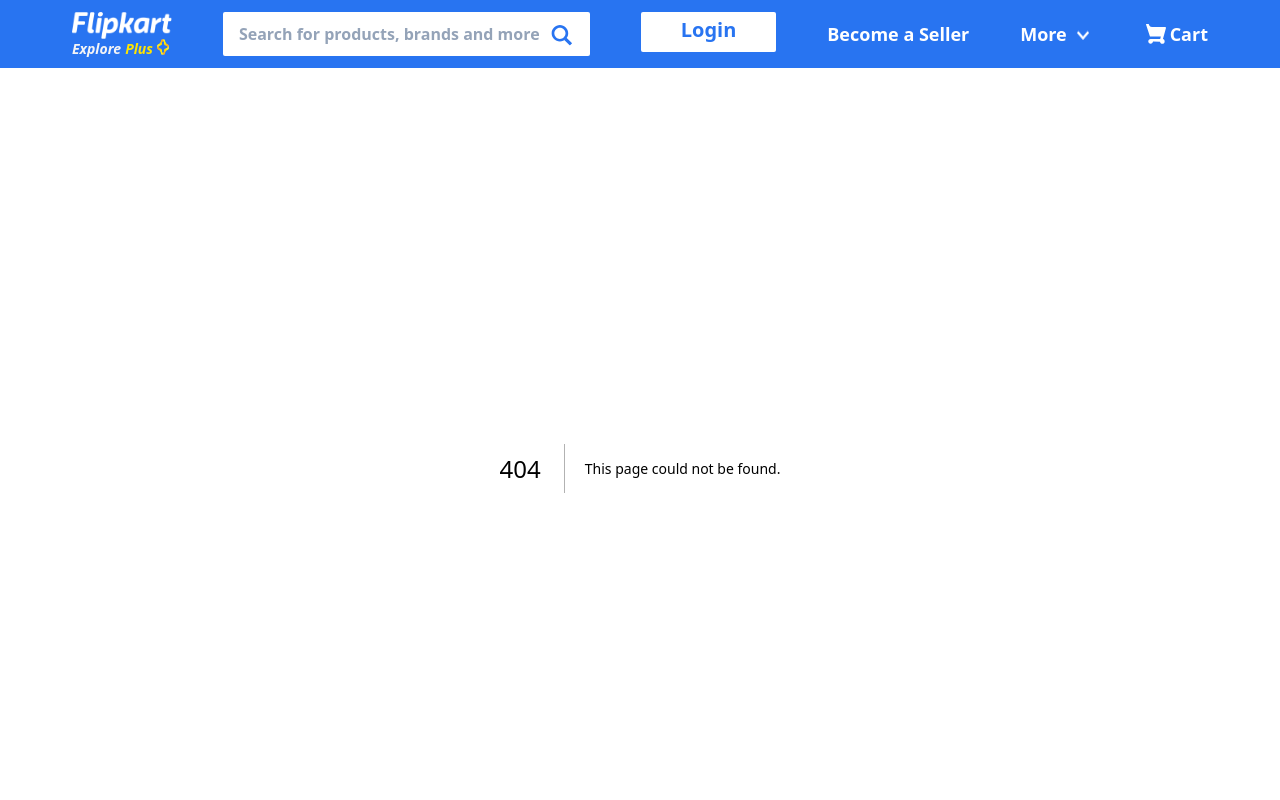
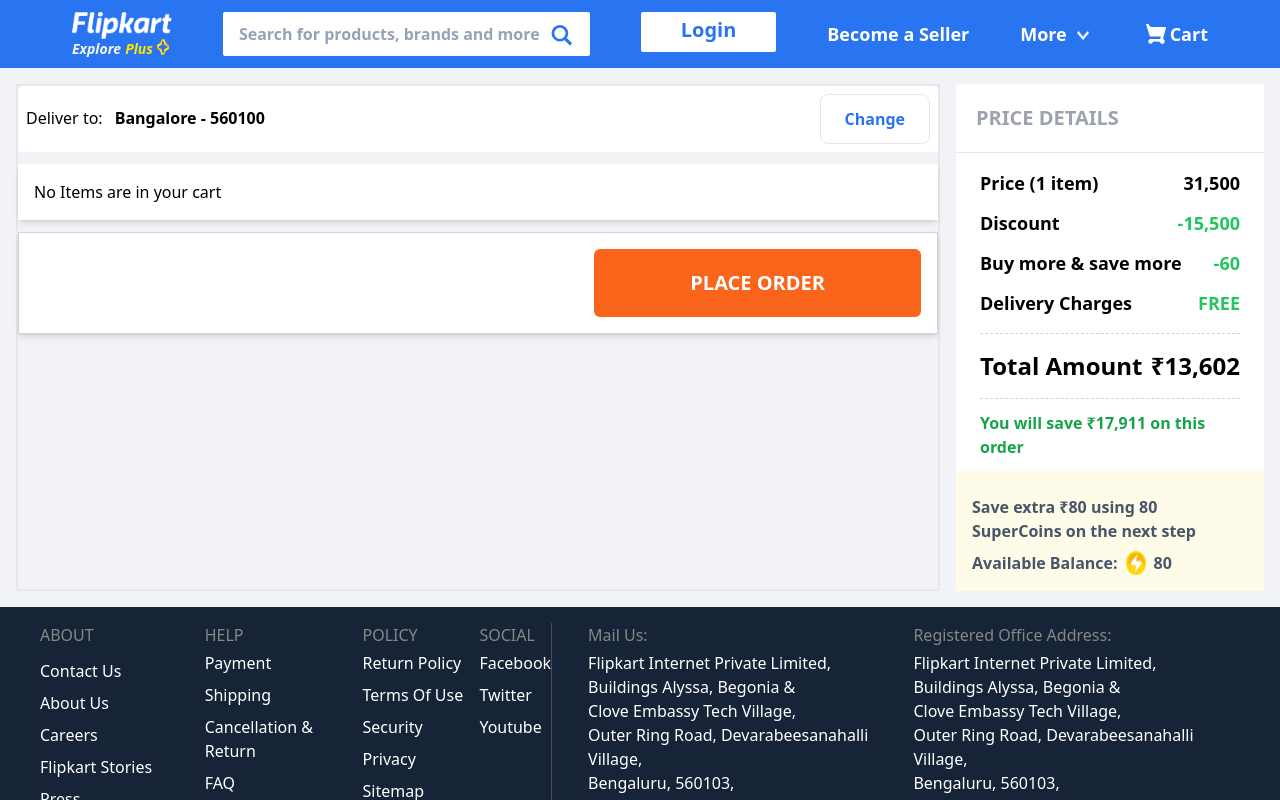
Before and after one commit to kannansgithub/flipkart_clone, a Next.js app: page /viewcart in a window 1280 px wide. Before the commit this address had no page. Shown: the top 800 px of the page. Built offline with nearby package versions, Linux system fonts and the light colour scheme.

Commit message:
Added Cart Page

```diff
--- /dev/null
+++ b/components/CartItem/CartItem.tsx
@@ -0,0 +1,79 @@
+import Image from 'next/image';
+import { CartItem } from '../../models/Cart';
+var days = ['Sun', 'Mon', 'Tue', 'Wed', 'Thu', 'Fri', 'Sat'];
+var months = [
+  'Jan',
+  'Feb',
+  'Mar',
+  'Apr',
+  'May',
+  'Jun',
+  'Jul',
+  'Aug',
+  'Sep',
+  'Oct',
+  'Nov',
+  'Dec',
+];
+type Props = {
+  item: CartItem;
+};
+const getDate = () => {
+  const today = new Date();
+  var day = days[today.getDay()];
+  var month = months[today.getMonth()];
+  var date = today.getDate();
+  return `${day} ${month} ${date}`;
+};
+const ProductInCart = ({ item }: Props) => {
+  return (
+    <div className="flex gap-4">
+      <div className="flex flex-col gap-3 justify-center items-center">
+        <div className="h-3/4">
+          <Image src={item.thumbnail} height={200} width={200} alt="" />
+        </div>
+        <div className="flex gap-3 mt-4">
+          <button className="bg-gray-100  border border-gray-400 h-10 w-10 rounded-full shadow font-bold text-xl">
+            -
+          </button>
+          <input
+            type="text"
+            value={item.quantity}
+            className="border border-gray-400 text-center w-16 font-semibold text-xl"
+          />
+          <button className="bg-gray-100  border border-gray-400 h-10 w-10 rounded-full shadow font-bold text-xl">
+            +
+          </button>
+        </div>
+      </div>
+      <div className="w-2/4">
+        <div className="h-3/4">
+          <h2 className="text-xl font-semibold">{item.title}</h2>
+          <div className="flex gap-2">
+            <div className="text-md text-gray-400">
+              Seller: Jain Bandhu Entreprises
+            </div>
+            <Image
+              src="/img/assured.png"
+              height={30}
+              width={80}
+              alt="assured"
+            />
+          </div>
+          <p className="mt-5 text-xl font-semibold">₹{item.price}</p>
+        </div>
+        <div className="flex ">
+          <button className="text-xl hover:text-primary p-4 uppercase font-semibold">
+            Save for later
+          </button>
+          <button className="text-xl hover:text-primary p-4 uppercase font-semibold">
+            Remove
+          </button>
+        </div>
+      </div>
+      <p>Delivery by {getDate()}</p>
+    </div>
+  );
+};
+
+export default ProductInCart;
--- a/components/Layout.tsx
+++ b/components/Layout.tsx
@@ -9,13 +9,13 @@
 const Layout = ({ children }: Props) => {
   return (
     <div
-      className="h-full w-full "
+      className="h-full w-full bg-lightgray "
       onScroll={() => {
         console.log('scrolling');
       }}
     >
       <Navbar />
-      <main>{children}</main>
+      <main className="">{children}</main>
       <Footer />
     </div>
   );
--- a/components/Navbar/NavLink/NavLink.tsx
+++ b/components/Navbar/NavLink/NavLink.tsx
@@ -12,9 +12,9 @@
 function NavLink({ text, href, prefixIconUrl, sufixIcon, items }: Props) {
   return (
     <>
-      <div className="flex gap-1 text-white font-semibold my-3 text-lg">
+      <div className="flex gap-1 text-white font-semibold my-3 text-lg relative">
         {items ? (
-          <div className="bg-red-500 flex justify-center items-center h-5 w-5 rounded-full p-2 text-sm">
+          <div className="bg-red-500 flex justify-center items-center h-5 w-5 rounded-full p-2 text-sm absolute -mt-4">
             {items}
           </div>
         ) : null}
--- a/components/Navbar/Navbar.tsx
+++ b/components/Navbar/Navbar.tsx
@@ -15,12 +15,14 @@
     <div className={`${classes.navbarMain}`}>
       <div className={classes.navbarContainer}>
         <div className="flex flex-col mt-1">
+          <Link href="/">
             <Image
               src="/img/logo.png"
               alt="Flipkart logo"
               height={27}
               width={100}
             />
+          </Link>
 
           <Link href="/plus" className="hover:underline">
             <div className="flex flex-row gap-1">
@@ -43,7 +45,7 @@
         <NavLink href="/" text="Become a Seller"></NavLink>
         <NavLink href="/" text="More" sufixIcon="/img/down-arrow.png"></NavLink>
         <NavLink
-          href="/"
+          href="/viewcart"
           text="Cart"
           prefixIconUrl="/img/cart.svg"
           items={totalItems}
--- a/pages/product/[...id].tsx
+++ b/pages/product/[...id].tsx
@@ -160,14 +160,14 @@
                 className="bg-tertiary uppercase py-5 text-white px-9 text-semibold font-xl flex gap-2"
                 onClick={HandleAddToCart}
               >
-                <IoIosCart className="mt-1 text-semibold font-xl" />
+                <IoIosCart className="mt-1 font-semibold text-xl" />
                 <span className="text-semibold font-xl">Add to Cart</span>
               </button>
               <button
                 className="bg-secondary uppercase py-5 text-white px-11 text-semibold font-xl flex gap-2"
                 onClick={HandleBuyNow}
               >
-                <IoIosFlash className="mt-1 text-semibold font-xl" />
+                <IoIosFlash className="mt-1 font-semibold text-xl" />
                 <span>Buy Now</span>
               </button>
             </div>
--- /dev/null
+++ b/pages/viewcart/index.tsx
@@ -0,0 +1,109 @@
+import Image from 'next/image';
+import { connect, ConnectedProps } from 'react-redux';
+import ProductInCart from '../../components/CartItem/CartItem';
+import { CartItem } from '../../models/Cart';
+import { RootState } from '../../states/state/RootState';
+type PropsFromRedux = ConnectedProps<typeof connector>;
+
+type Props = PropsFromRedux & {};
+
+const index = ({ itemsInCart }: Props) => {
+  return (
+    <div className=" my-4 mx-4">
+      <div className="flex  gap-4">
+        <div className="w-3/4 border-2 border-gray-200">
+          <div className="flex flex-col gap-3">
+            <div className="w-full p-2 rounded-t-md bg-white">
+              <div className="flex justify-between">
+                <div className="flex gap-3 mt-3">
+                  <p>Deliver to: </p>
+                  <h2 className="font-semibold">Bangalore - 560100</h2>
+                </div>
+                <button className="p-3 border border-gray-200 text-primary font-semibold rounded-lg px-6">
+                  Change
+                </button>
+              </div>
+            </div>
+            <div className=" bg-white shadow-md p-4">
+              {itemsInCart && itemsInCart.length > 0 ? (
+                itemsInCart.map((item, index) => (
+                  <ProductInCart item={item} key={index} />
+                ))
+              ) : (
+                <div>No Items are in your cart</div>
+              )}
+            </div>
+            <div className="w-full bg-white shadow-md border border-gray-300 p-4 flex justify-end">
+              <button className="bg-secondary uppercase py-5 text-white px-24 font-semibold text-xl rounded-md">
+                place order
+              </button>
+            </div>
+          </div>
+        </div>
+
+        <div className="w-1/4 bg-white  rounded-sm">
+          <div className="border-b border-gray-200">
+            <div className="p-5">
+              <h2 className="font-semibold uppercase text-xl text-gray-400">
+                Price details
+              </h2>
+            </div>
+          </div>
+          <div className="px-6">
+            <div className="border-b border-dashed border-gray-300">
+              <div className="flex flex-col gap-3 py-4 text-lg font-semibold">
+                <div className="flex justify-between">
+                  <div>Price (1 item)</div>
+                  <div>31,500</div>
+                </div>
+                <div className="flex justify-between">
+                  <div>Discount</div>
+                  <div className="text-green-500 ">-15,500</div>
+                </div>
+                <div className="flex justify-between">
+                  <div>Buy more & save more</div>
+                  <div className="text-green-500 ">-60</div>
+                </div>
+                <div className="flex justify-between">
+                  <div>Delivery Charges</div>
+                  <div className="text-green-500 ">FREE</div>
+                </div>
+              </div>
+            </div>
+            <div className="border-b border-dashed border-gray-300">
+              <div className="flex flex-col gap-3 py-4">
+                <div className="flex justify-between text-2xl font-semibold">
+                  <div>Total Amount</div>
+                  <div>₹13,602</div>
+                </div>
+              </div>
+            </div>
+            <div className="text-green-600 font-semibold my-3 text-md">
+              You will save ₹17,911 on this order
+            </div>
+          </div>
+          {/* <div>
+          Safe and Secure Payments.Easy returns.100% Authentic products.
+        </div> */}
+          <div className="p-4 bg-yellow-50 text-md font-semibold text-slate-600">
+            <div className="my-2">
+              Save extra ₹80 using 80 SuperCoins on the next step
+            </div>
+            <div className="flex gap-2">
+              <div>Available Balance:</div>
+              <Image src="/img/coin.png" height={7} width={20} alt="coin" />
+              <div>80</div>
+            </div>
+          </div>
+        </div>
+      </div>
+    </div>
+  );
+};
+const mapState = (state: RootState) => ({
+  itemsInCart: state?.productReducer.ItemInCart as CartItem[],
+});
+
+const mapDispatch = {};
+const connector = connect(mapState, mapDispatch);
+export default connector(index);
```
Also changed, not shown: public/img/coin.png (added). Lines whose indentation alone changed are shown as unchanged.
